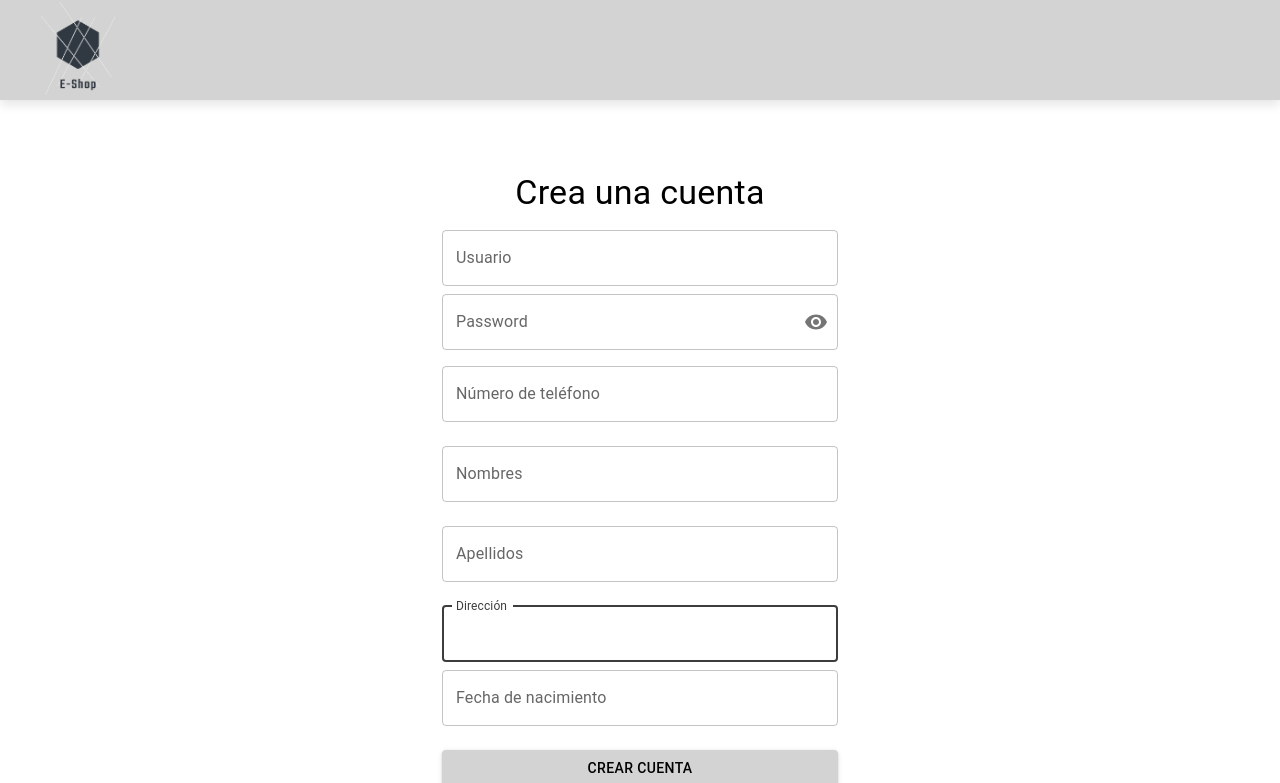
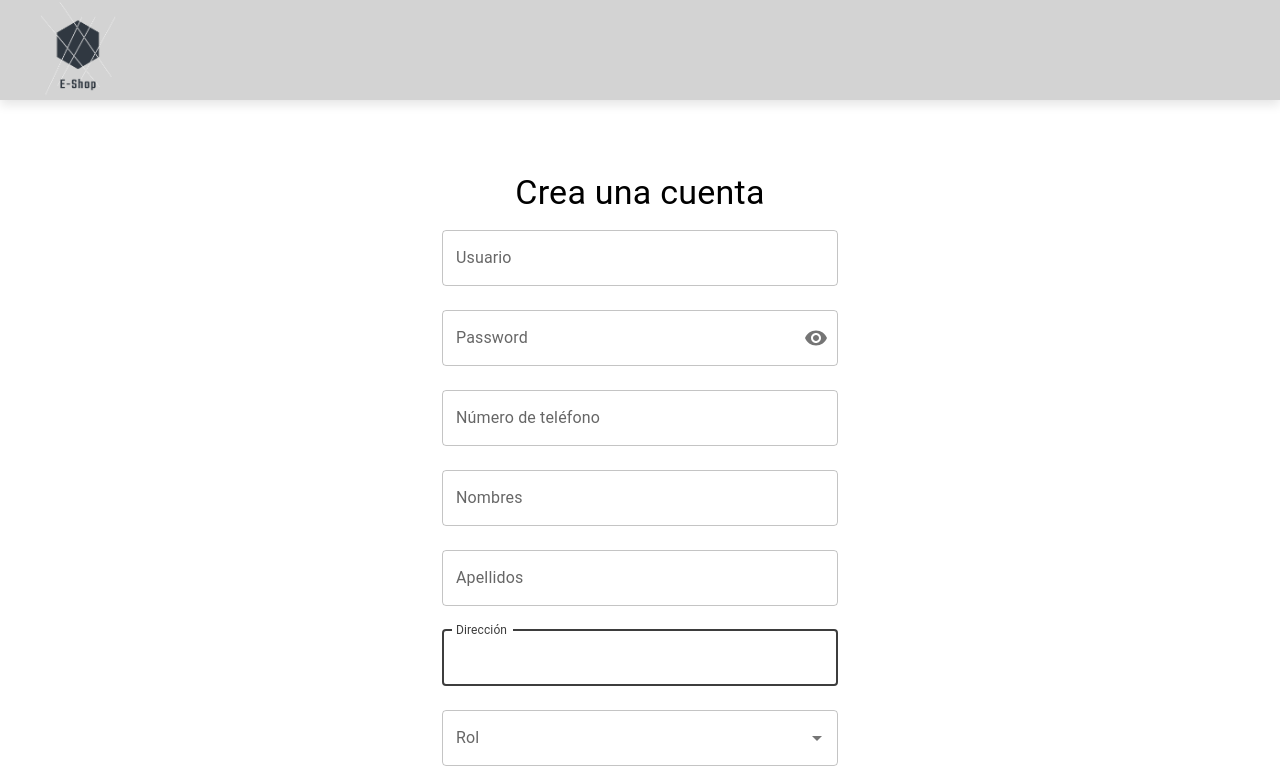
Before and after one commit to IcesiComputacionInternet/TallerFinal, a React (Vite) app in the folder E-shop-frontEnd/: page /sing_up in a window 1280 px wide. Shown: the top 783 px of the page. Built offline with nearby package versions, Linux system fonts and the light colour scheme.

Commit message:
Added the rol text

```diff
--- a/E-shop-frontEnd/src/views/user/userForm.tsx
+++ b/E-shop-frontEnd/src/views/user/userForm.tsx
@@ -1,6 +1,6 @@
 import { Typography, TextField, ThemeProvider, Container } from "@mui/material";
 import { Box, createTheme, FormControl, InputLabel } from "@mui/material";
-import { OutlinedInput, Button } from "@mui/material";
+import { OutlinedInput, Button, Autocomplete } from "@mui/material";
 import { InputAdornment, IconButton } from "@mui/material";
 import { Visibility, VisibilityOff } from "@mui/icons-material";
 import { useState } from "react";
@@ -70,8 +70,14 @@ const UserForm = () => {
               label="Usuario"
               name="username"
               autoFocus
+              sx={{ mb: 3 }}
             />
-            <FormControl fullWidth variant="outlined" color="primary">
+            <FormControl
+              fullWidth
+              variant="outlined"
+              color="primary"
+              sx={{ mb: 1 }}
+            >
               <InputLabel htmlFor="outlined-adornment-password">
                 Password
               </InputLabel>
@@ -128,6 +134,14 @@ const UserForm = () => {
               label="Dirección"
               name="address"
               autoFocus
+              sx={{ mb: 3 }}
+            />
+            <Autocomplete
+              disablePortal
+              id="combo-box-demo"
+              options={["Hola Mundo", "Hola Mundo 2"]}
+              sx={{ width: "100%", mb: 3 }}
+              renderInput={(params) => <TextField {...params} label="Rol" />}
             />
             <LocalizationProvider dateAdapter={AdapterDayjs}>
               <DatePicker label="Fecha de nacimiento" sx={{ width: "100%" }} />
@@ -138,7 +152,7 @@ const UserForm = () => {
               variant="contained"
               sx={{
                 mt: 3,
-                mb: 2,
+                mb: 5,
                 bgcolor: "#D3D3D3",
                 color: "black",
                 "&:hover": {
```
